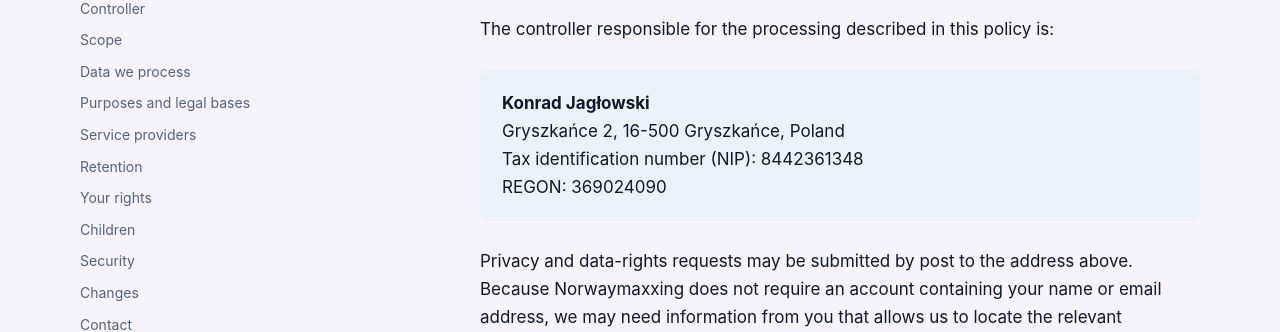
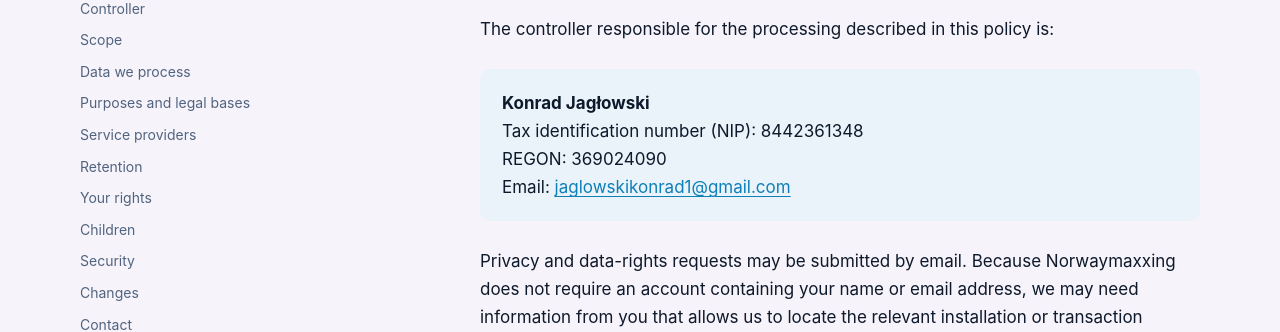
Before and after one commit to Conrador/norwaymaxxing, a website: page legal-site/privacy/index.html in a window 1280 px wide. Shown: the part 621-953 px from the top of the page. Drawn offline with Linux system fonts and the light colour scheme; a web font is replaced by a local one.

Commit message:
Update address

```diff
--- a/legal-site/privacy/index.html
+++ b/legal-site/privacy/index.html
@@ -49,11 +49,11 @@
           <p>The controller responsible for the processing described in this policy is:</p>
           <address class="info">
             <strong>Konrad Jagłowski</strong><br />
-            Gryszkańce 2, 16-500 Gryszkańce, Poland<br />
             Tax identification number (NIP): 8442361348<br />
-            REGON: 369024090
+            REGON: 369024090<br />
+            Email: <a href="mailto:jaglowskikonrad1@gmail.com">jaglowskikonrad1@gmail.com</a>
           </address>
-          <p>Privacy and data-rights requests may be submitted by post to the address above. Because Norwaymaxxing does not require an account containing your name or email address, we may need information from you that allows us to locate the relevant installation or transaction records. We will not collect additional identifying data solely to identify a person when this is not necessary.</p>
+          <p>Privacy and data-rights requests may be submitted by email. Because Norwaymaxxing does not require an account containing your name or email address, we may need information from you that allows us to locate the relevant installation or transaction records. We will not collect additional identifying data solely to identify a person when this is not necessary.</p>
         </section>
 
         <section id="scope">
@@ -151,7 +151,7 @@
         <section id="rights">
           <h2>7. Your privacy rights</h2>
           <p>Depending on your location and the applicable law, you may have the right to request access, correction, deletion, restriction, portability, or objection to processing. You may also withdraw consent where processing relies on consent.</p>
-          <p>Requests can be sent to the controller's postal address in section 1. We may ask for proportionate information to verify the request and locate the relevant records. If we cannot identify data as relating to you, we will explain that limitation.</p>
+          <p>Requests can be sent to <a href="mailto:jaglowskikonrad1@gmail.com">jaglowskikonrad1@gmail.com</a>. We may ask for proportionate information to verify the request and locate the relevant records. If we cannot identify data as relating to you, we will explain that limitation.</p>
           <p>If you are in the EEA, you may lodge a complaint with your local supervisory authority. In Poland, this is the <a href="https://uodo.gov.pl/" rel="external noreferrer">President of the Personal Data Protection Office (UODO)</a>.</p>
         </section>
 
@@ -175,10 +175,8 @@
           <p>For privacy questions or requests, write to:</p>
           <address>
             Konrad Jagłowski<br />
-            Gryszkańce 2<br />
-            16-500 Gryszkańce<br />
-            Poland<br />
-            NIP: 8442361348
+            NIP: 8442361348<br />
+            <a href="mailto:jaglowskikonrad1@gmail.com">jaglowskikonrad1@gmail.com</a>
           </address>
         </section>
       </article>
```
Also changed, not shown: legal-site/terms/index.html (+4 -6 lines).
